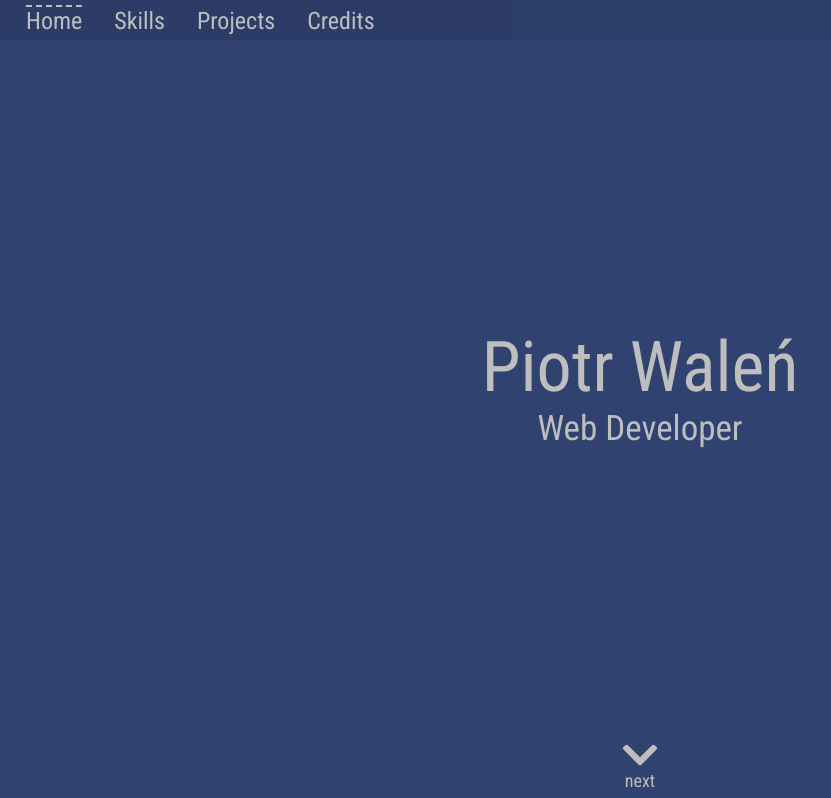
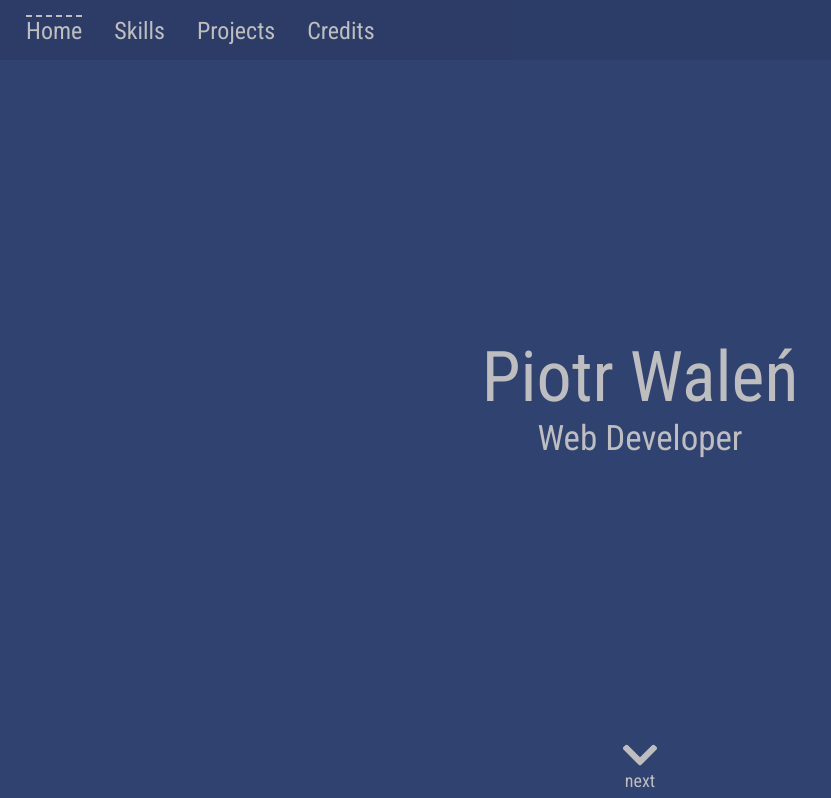
Before and after one commit to WalenPiotr/portfolio, a React app: page / in a window 1280 px wide. Shown: the top 798 px of the page, without its empty margins (0-831 px from the left). Built offline with nearby package versions, Linux system fonts and the light colour scheme.

Commit message:
Change height of navbar

```diff
--- a/src/constants/dimensions.ts
+++ b/src/constants/dimensions.ts
@@ -1,3 +1,3 @@
 export const dimensions = {
-    navbar: { height: '5vh' },
+    navbar: { height: '60px' },
 };
```
